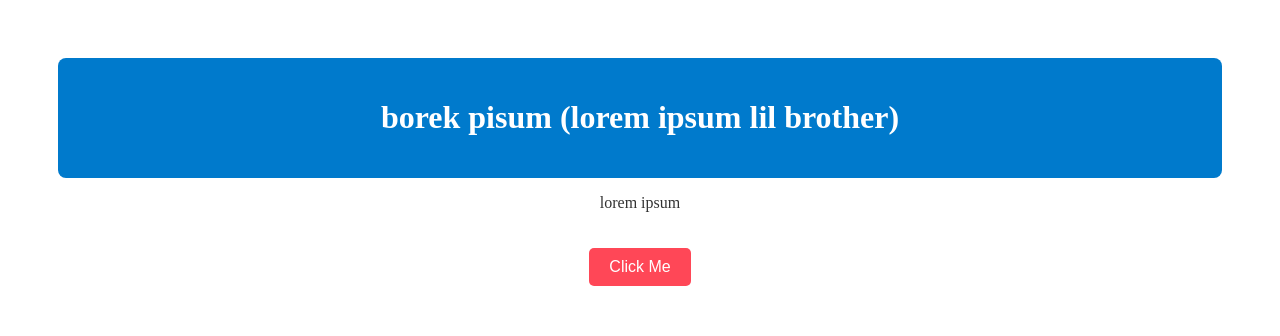
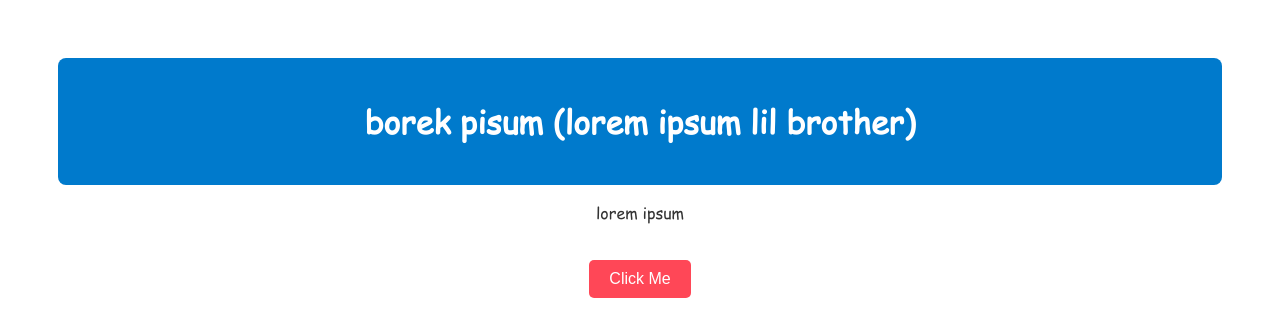
Before and after one commit to oof-oof12123/post-its, a plain HTML site: page index.html in a window 1280 px wide. Drawn offline with Linux system fonts and the light colour scheme; files whose address does not match are found by name.

Commit message:
Update style.css

```diff
--- a/style.css
+++ b/style.css
@@ -1,8 +1,9 @@
-@fontface {
+@font-face {
     font-family: 'comicsans';
     src: url('main/ComicSansMS3.ttf') format('truetype');
 }
 body {
+    font-family: 'comicsans', sans-serif;
     color: #333;
     text-align: center;
     padding: 50px;
```
